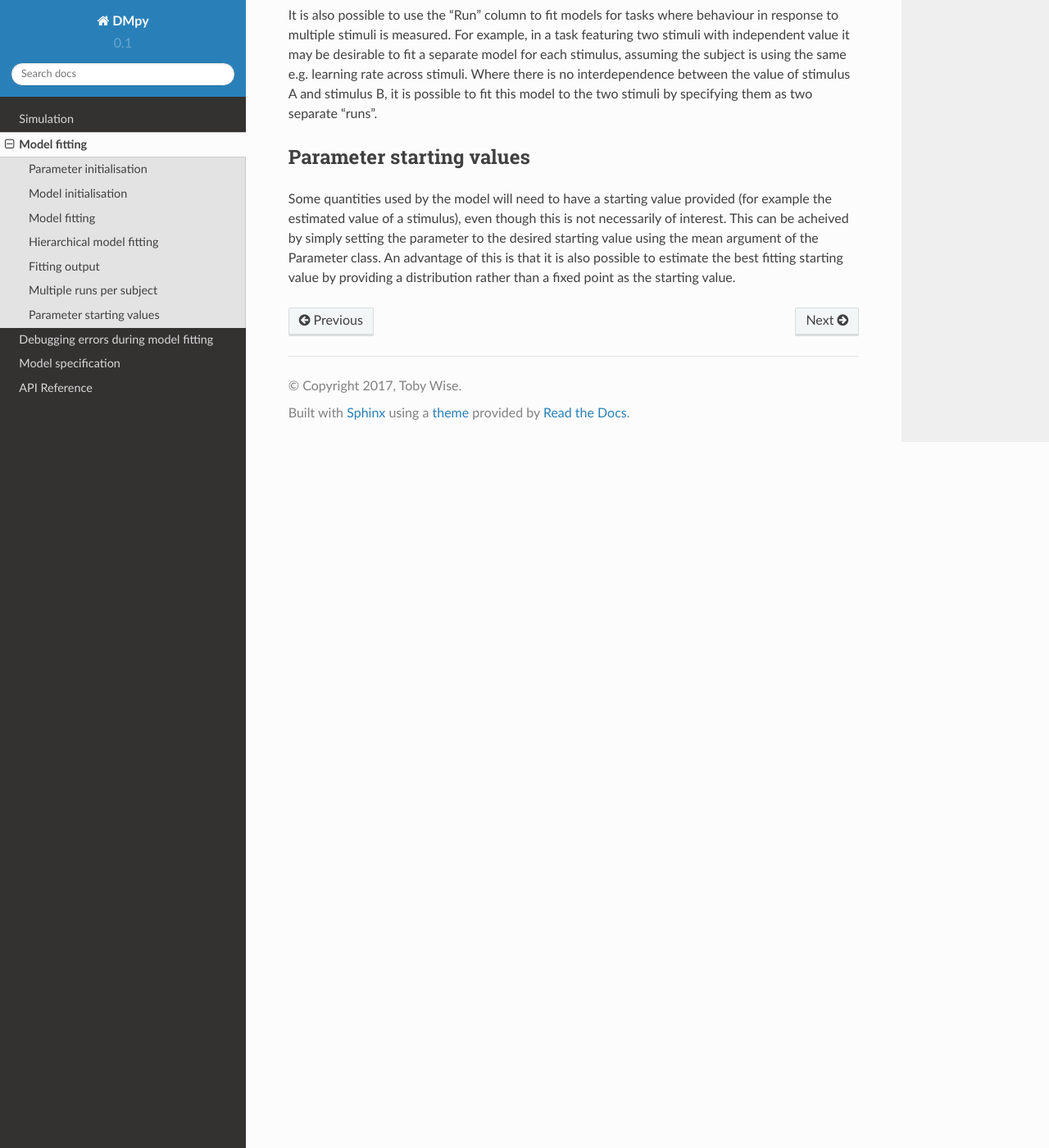
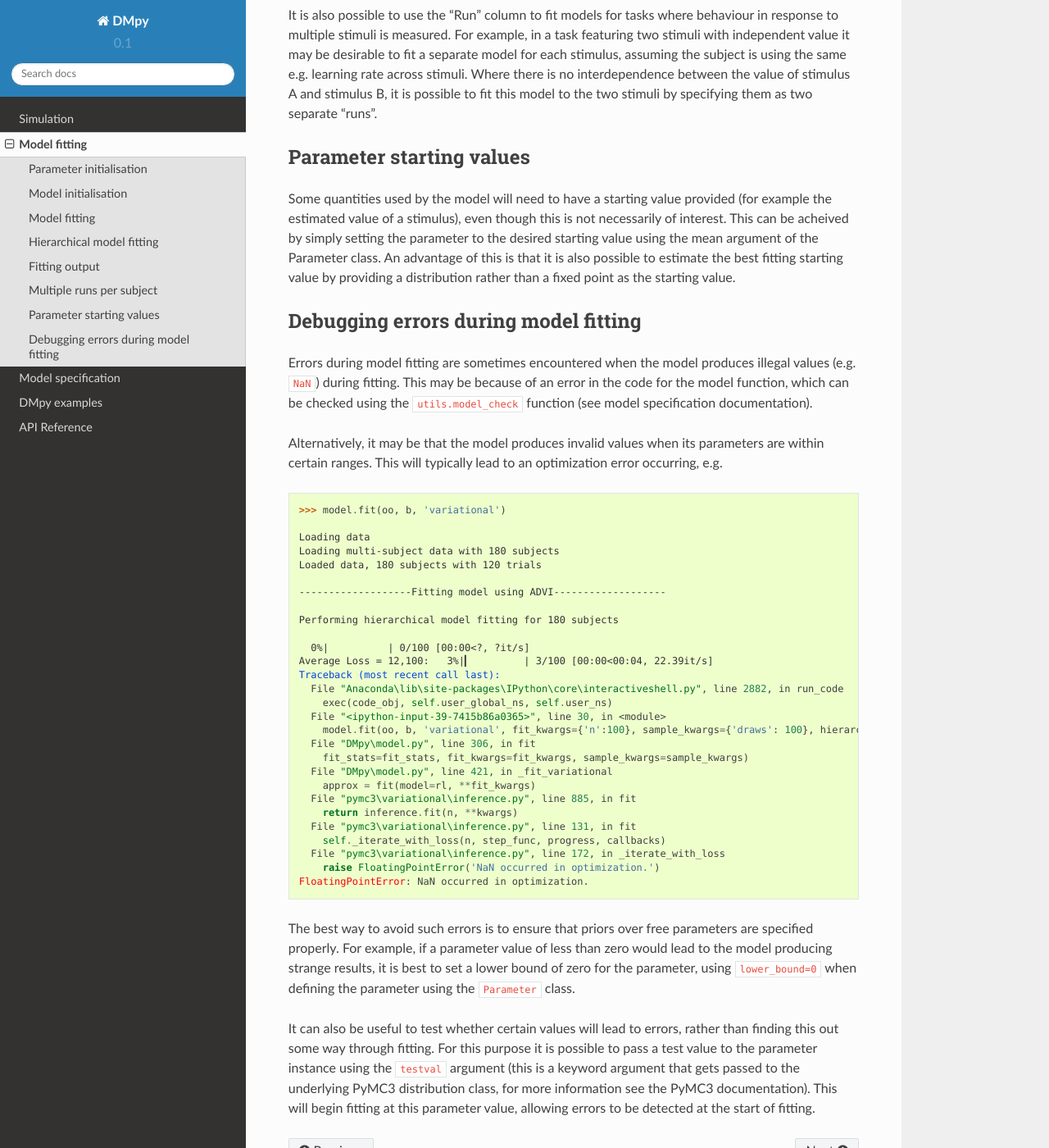
Before and after one commit to tobywise/DMpy, a Sphinx documentation site: the page built from docs/model_fitting.rst, in a window 1280 px wide and 1400 px high, scrolled down 3350 px. Shown: the whole window at 82% size. Built offline with Sphinx 7.4.7 and the Read the Docs theme 2.0.0, drawn with Linux system fonts in a browser that asks for light colours; pages that are not in the unit, such as notebooks, are missing from menus.

Commit message:
Sphinx docs

```diff
--- a/docs/conf.py
+++ b/docs/conf.py
@@ -35,6 +35,7 @@ extensions = [
     'sphinx.ext.mathjax',
     'sphinx.ext.viewcode',
     'sphinx.ext.napoleon',
+    'nbsphinx'
 ]
 
 # Add any paths that contain templates here, relative to this directory.
--- a/docs/index.rst
+++ b/docs/index.rst
@@ -13,6 +13,6 @@ Contents:
 
    simulation
    model_fitting
-   model_fitting_errors
    model_specification
+   examples
    api
--- a/docs/model_fitting.rst
+++ b/docs/model_fitting.rst
@@ -95,3 +95,47 @@ Parameter starting values
 -------------------------
 
 Some quantities used by the model will need to have a starting value provided (for example the estimated value of a stimulus), even though this is not necessarily of interest. This can be acheived by simply setting the parameter to the desired starting value using the mean argument of the Parameter class. An advantage of this is that it is also possible to estimate the best fitting starting value by providing a distribution rather than a fixed point as the starting value.
+
+
+Debugging errors during model fitting
+-------------------------------------
+
+Errors during model fitting are sometimes encountered when the model produces illegal values (e.g. ``NaN``) during fitting. This may be because of an error in the code for the model function, which can be checked using the ``utils.model_check`` function (see model specification documentation).
+
+Alternatively, it may be that the model produces invalid values when its parameters are within certain ranges. This will typically lead to an optimization error occurring, e.g.
+
+.. code-block:: python
+
+        >>> model.fit(oo, b, 'variational')
+
+        Loading data
+        Loading multi-subject data with 180 subjects
+        Loaded data, 180 subjects with 120 trials
+
+        -------------------Fitting model using ADVI-------------------
+
+        Performing hierarchical model fitting for 180 subjects
+
+          0%|          | 0/100 [00:00<?, ?it/s]
+        Average Loss = 12,100:   3%|▎         | 3/100 [00:00<00:04, 22.39it/s]
+        Traceback (most recent call last):
+          File "Anaconda\lib\site-packages\IPython\core\interactiveshell.py", line 2882, in run_code
+            exec(code_obj, self.user_global_ns, self.user_ns)
+          File "<ipython-input-39-7415b86a0365>", line 30, in <module>
+            model.fit(oo, b, 'variational', fit_kwargs={'n':100}, sample_kwargs={'draws': 100}, hierarchical=True)
+          File "DMpy\model.py", line 306, in fit
+            fit_stats=fit_stats, fit_kwargs=fit_kwargs, sample_kwargs=sample_kwargs)
+          File "DMpy\model.py", line 421, in _fit_variational
+            approx = fit(model=rl, **fit_kwargs)
+          File "pymc3\variational\inference.py", line 885, in fit
+            return inference.fit(n, **kwargs)
+          File "pymc3\variational\inference.py", line 131, in fit
+            self._iterate_with_loss(n, step_func, progress, callbacks)
+          File "pymc3\variational\inference.py", line 172, in _iterate_with_loss
+            raise FloatingPointError('NaN occurred in optimization.')
+        FloatingPointError: NaN occurred in optimization.
+
+
+The best way to avoid such errors is to ensure that priors over free parameters are specified properly. For example, if a parameter value of less than zero would lead to the model producing strange results, it is best to set a lower bound of zero for the parameter, using ``lower_bound=0`` when defining the parameter using the ``Parameter`` class.
+
+It can also be useful to test whether certain values will lead to errors, rather than finding this out some way through fitting. For this purpose it is possible to pass a test value to the parameter instance using the ``testval`` argument (this is a keyword argument that gets passed to the underlying PyMC3 distribution class, for more information see the PyMC3 documentation). This will begin fitting at this parameter value, allowing errors to be detected at the start of fitting.
```
Also changed, not shown: docs/examples.rst (added, +9 -0 lines).
